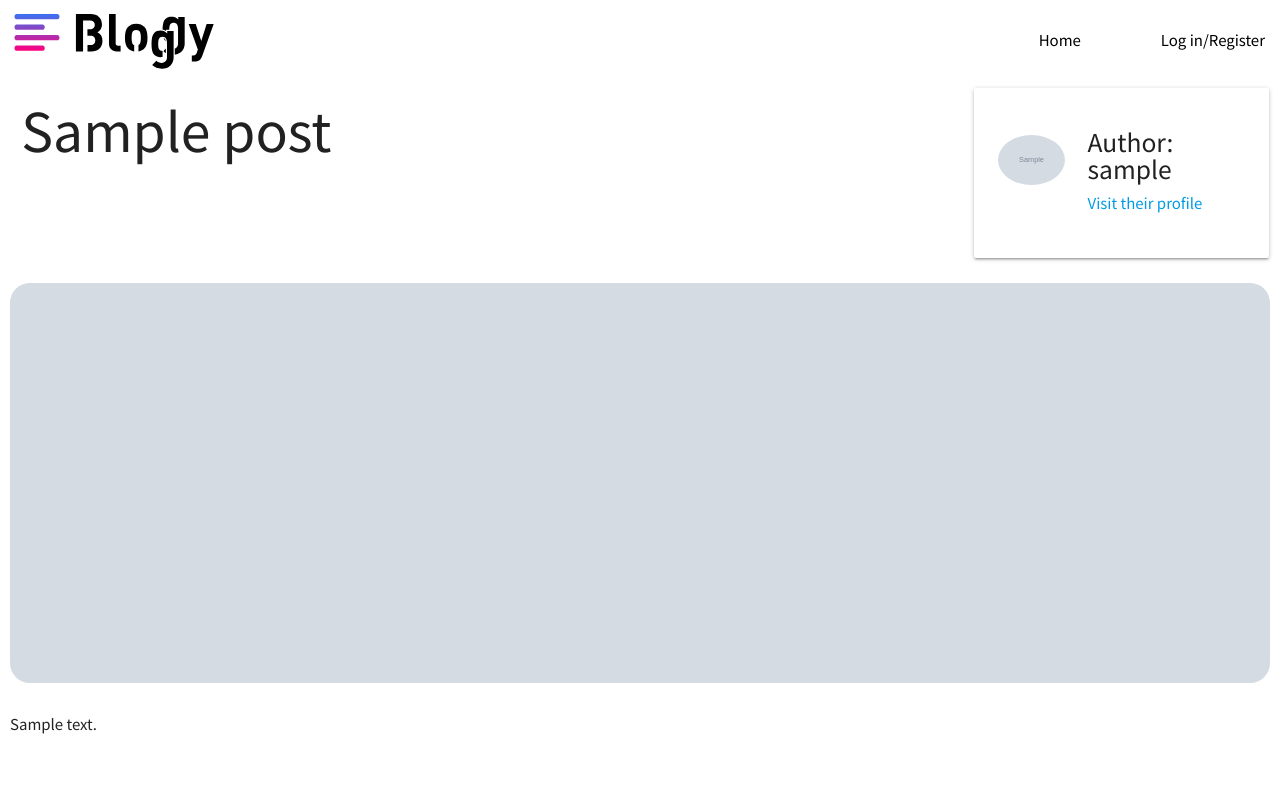
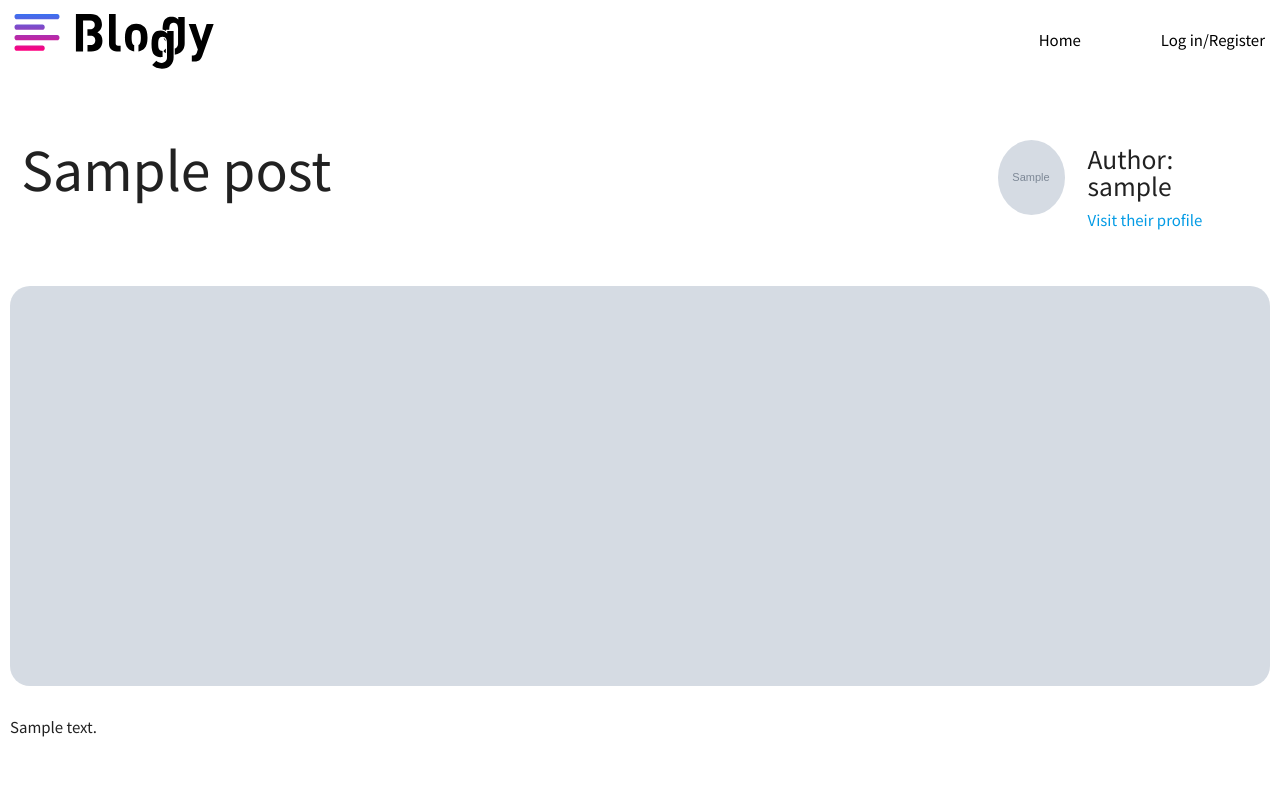
Before and after one commit to Code-Institute-Submissions/ci-bloggy, a Flask app: template bloggy/templates/post.html in a window 1280 px wide. Run offline with Flask 2, Linux system fonts and the light colour scheme; the template is opened without the code that fills it: most values are stand-ins (such as "Sample title", 1, 10 or a date in 2020); grey boxes marked "Sample" are stand-in pictures; some libraries are stand-ins or nearby versions.

Commit message:
Update author card styles

```diff
--- a/bloggy/static/css/style.css
+++ b/bloggy/static/css/style.css
@@ -182,6 +182,10 @@ p.small {
     margin-left: 10px
 }
 
+.post-title {
+    margin-top: 75px;
+}
+
 .image-container {
     height: 50vh;
     margin: 0;
@@ -193,6 +197,21 @@ p.small {
 .author-info {
     margin-top: 50px;
 }
+
+.author-card {
+    background-color: white;
+    border: none;
+    box-shadow: none;
+    margin-top: 25px;
+    margin-bottom: 0;
+}
+
+img.circle {
+    object-fit: cover;
+    width: 75px;
+    height: 75px;
+}
+
 
 /* ! Required CSS For Flask-paginate */
 
@@ -267,4 +286,8 @@ ul.select-dropdown>li>span {
     .image-container {
         height: 100%;
     }
+    .post-content {
+        padding: 0 20px 0 20px;
+        margin: 0
+    }
 }
```
